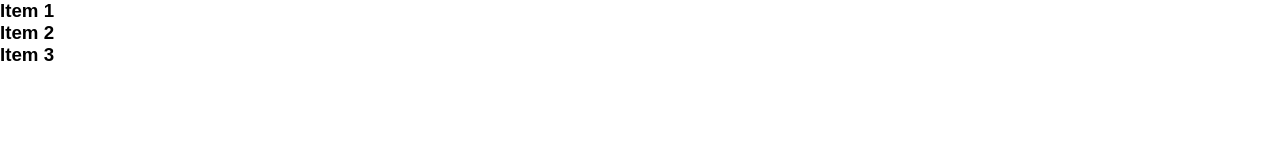
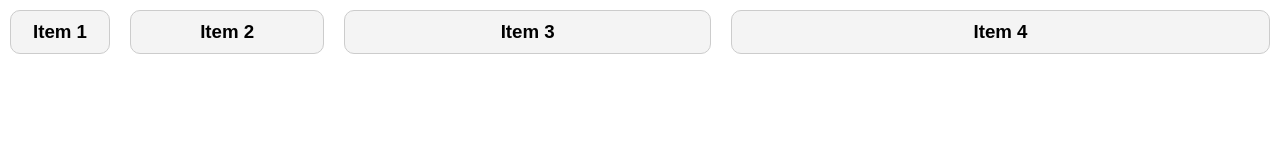
Before and after one commit to irisida/oneohone, a plain HTML site: page flexbasics/index.html in a window 1280 px wide. Drawn offline with Linux system fonts and the light colour scheme.

Commit message:
added some flex properties demo

```diff
--- a/flexbasics/css/style.css
+++ b/flexbasics/css/style.css
@@ -7,3 +7,38 @@
 body {
     font-family: Arial, Helvetica, sans-serif;
 }
+
+.flex-container {
+    display: flex;
+    /* flex-direction: column; */
+    /* flex-wrap: wrap; */
+}
+
+.item {
+    background: #f4f4f4;
+    border: #ccc solid 1px;
+    margin: 10px;
+    padding: 10px;
+    text-align: center;
+    border-radius: 10px;
+    width: 100px;
+}
+
+.item-1 {
+    flex-shrink: 0;
+}
+
+.item-2 {
+    flex-grow: 1;
+    flex-basis: 0;
+}
+
+.item-3 {
+    flex-grow: 2;
+    flex-basis: 0;
+}
+
+.item-4 {
+    flex-grow: 3;
+    flex-basis: 0;
+}
--- a/flexbasics/index.html
+++ b/flexbasics/index.html
@@ -19,6 +19,9 @@
         <div class="item item-3">
             <h3>Item 3</h3>
         </div>
+        <div class="item item-4">
+            <h3>Item 4</h3>
+        </div>
     </div>
 </body>
 
```
